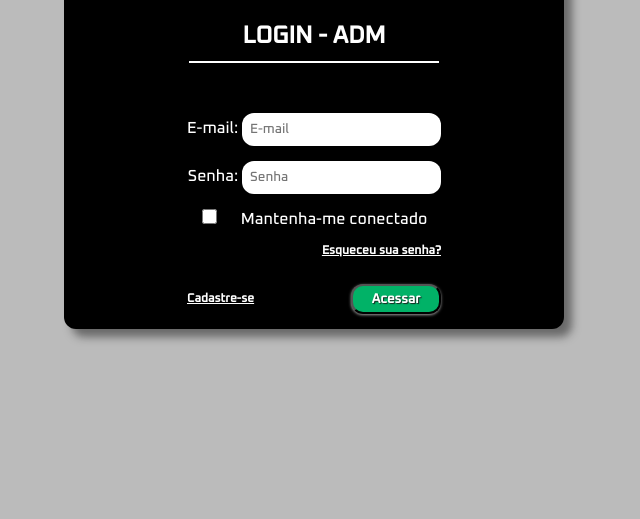
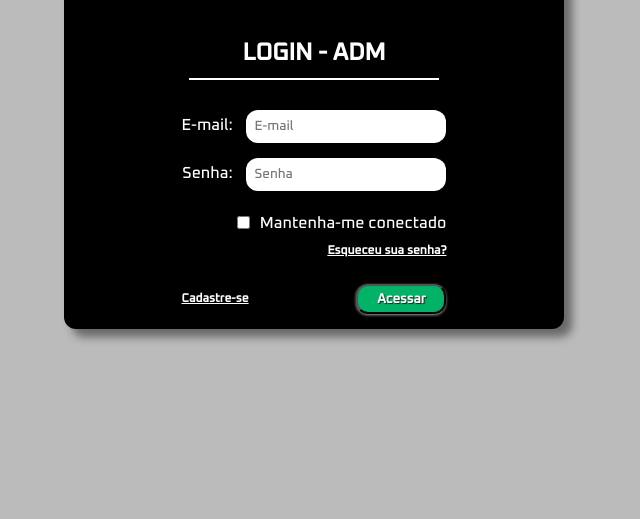
Before and after one commit to iniciativa-dev/Projeto2IntermediarioEquipe2, a plain HTML site: page index.html in a window 1280 px wide. Shown: the part 281-800 px from the top of the page, without its empty margins (326-966 px from the left). Drawn offline with Linux system fonts and the light colour scheme.

Commit message:
Retirado estilo imbutido no html e ajustado check-box e alinhamentos

```diff
--- a/assets/styles/style.css
+++ b/assets/styles/style.css
@@ -13,15 +13,17 @@ body{
 }
 
 main{
-    width: 100vw;
-    height: 100vh;
     display: flex;
     justify-content: center;
     align-items: center;
+
+    width: 100vw;
+    height: 100vh;
+
 }
 
 .container{
-    width: 35%;
+    width: 50%;
     height: 35%;
     background-color: black;
     padding: 15px 15px;
@@ -43,7 +45,8 @@ main{
     background-position: center;
     background-repeat: no-repeat;
     background-size: cover;
-    width: 200px;
+    max-width: 250px;
+    height: auto;
 }
 
 .form-area{
@@ -79,11 +82,12 @@ hr{
 }
 
 .form-area input{
-    width: 199px;
+    width: 200px;
     border: none;
     padding: 8px 8px;
     border-radius: 12px;
     margin-bottom: 15px;
+    margin-left: 10px;
     color: black;
 }
 
@@ -106,6 +110,18 @@ hr{
     background-color: #01B267;
     text-shadow: 1px 1px 1px rgba(24,24, 24, 0.9);
     box-shadow: 0px 1px 3px #9e9e9e;
+}
+
+.form-checkbox {
+    display: flex;
+    justify-content: flex-end;
+    align-items: center;
+}
+
+.form-checkbox input{
+    width: auto;
+    height: auto;
+    margin: 10px 10px;
 }
 
 .reset-password{
@@ -133,7 +149,11 @@ hr{
         display: flex;
         flex-direction: column;
         align-items: center;
-        margin-bottom: 35px;
+        margin-bottom: 15px;
+    }
+
+    .form-area {
+        margin-top: 10px;
     }
 
 }
--- a/index.html
+++ b/index.html
@@ -31,9 +31,9 @@
                                     <input type="password" name="senha" id="senha" placeholder="Senha">
                                 </div>
                             </div>
-                            <div>
-                                <input type="checkbox" name="conexao" id="conexao" style="margin-left: 15px;width: 15px; height: 15px;">
-                                <label for="conexao" style="margin-left: 20px;">Mantenha-me conectado</label>
+                            <div class="form-checkbox">
+                                <input type="checkbox" name="conexao" id="conexao">
+                                <label for="conexao"> Mantenha-me conectado</label>
                             </div>
                             <div class="reset-password">
                                 <a href="#">Esqueceu sua senha?</a>
```
